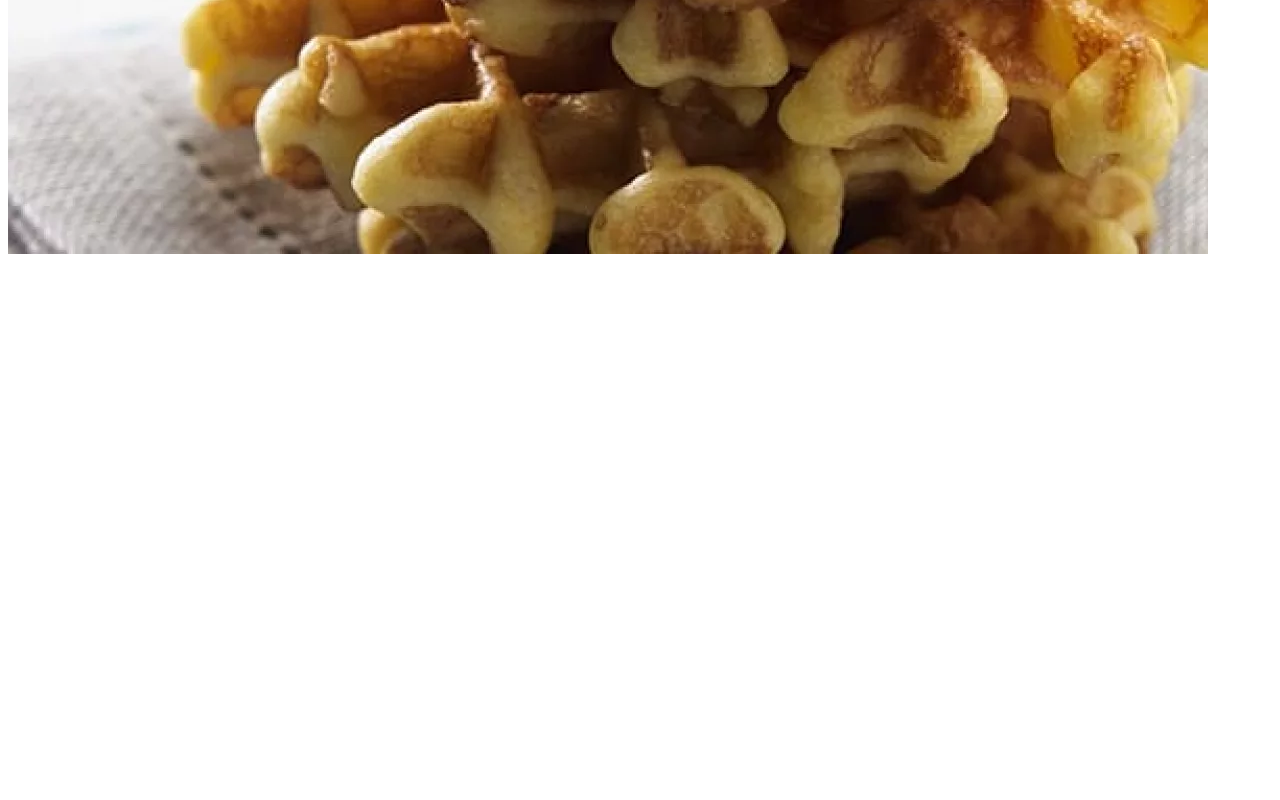
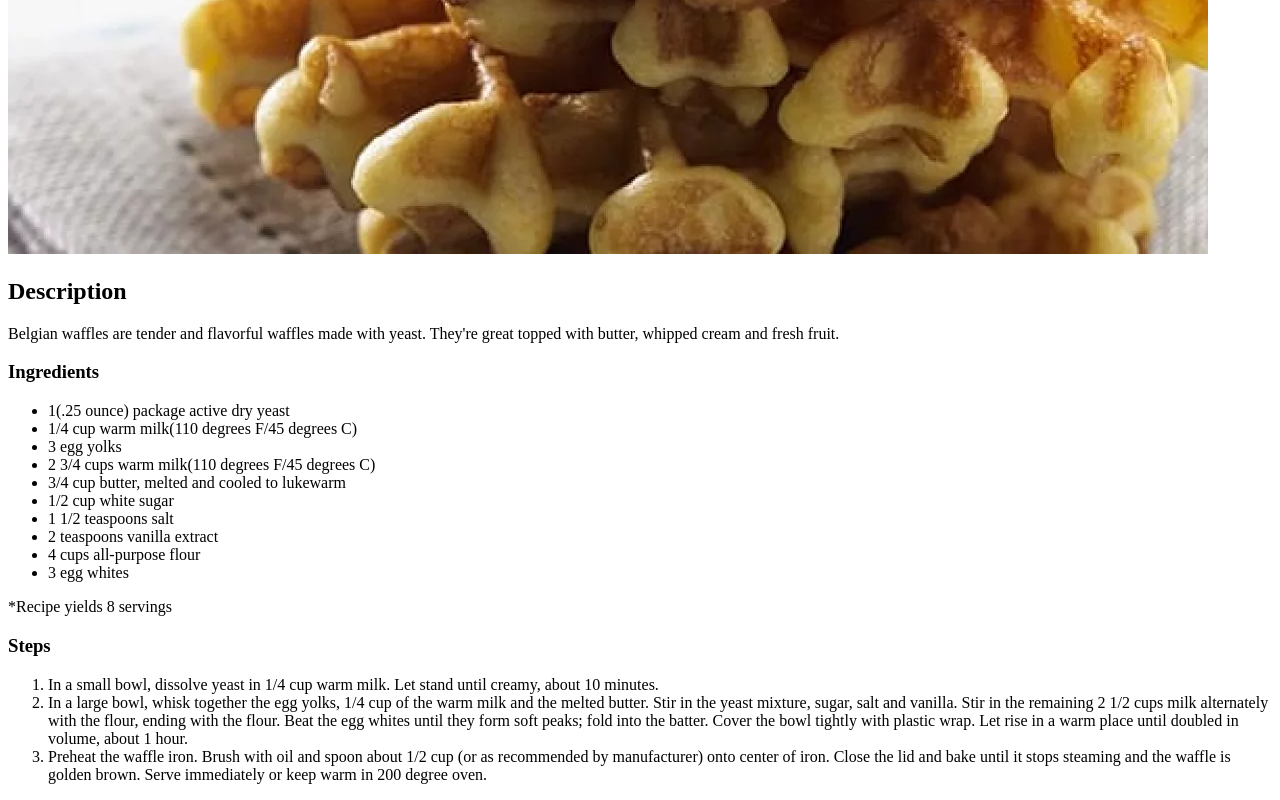
Before and after one commit to phillipsaur/odin-recipes, a plain HTML site: page recipes/belgianwaffles.html in a window 1280 px wide. Shown: the part 626-1426 px from the top of the page. Before the commit the page ends 892 px from the top, so only its background shows below. Drawn offline with Linux system fonts and the light colour scheme.

Commit message:
Finished belgian waffles ingredients and steps

```diff
--- a/recipes/belgianwaffles.html
+++ b/recipes/belgianwaffles.html
@@ -8,6 +8,34 @@
 
     <body>
         <h1>Belgian Waffles</h1>
-        <img src="./img/belgianwaffle.jpg">
+        <p><img src="./img/belgianwaffle.jpg"></p>
+        <h2>Description</h2>
+        <p>Belgian waffles are tender and flavorful waffles made with yeast.
+            They're great topped with butter, whipped cream and fresh fruit.</p>
+
+        <h3>Ingredients</h3>
+        <ul>
+            <li>1(.25 ounce) package active dry yeast</li>
+            <li>1/4 cup warm milk(110 degrees F/45 degrees C)</li>
+            <li>3 egg yolks</li>
+            <li>2 3/4 cups warm milk(110 degrees F/45 degrees C)</li>
+            <li>3/4 cup butter, melted and cooled to lukewarm</li>
+            <li>1/2 cup white sugar</li>
+            <li>1 1/2 teaspoons salt</li>
+            <li>2 teaspoons vanilla extract</li>
+            <li>4 cups all-purpose flour</li>
+            <li>3 egg whites</li>
+        </ul>
+
+        <p>*Recipe yields 8 servings</p>
+
+
+        <h3>Steps</h3>
+        <ol>
+            <li>In a small bowl, dissolve yeast in 1/4 cup warm milk. Let stand until creamy, about 10 minutes.</li>
+            <li>In a large bowl, whisk together the egg yolks, 1/4 cup of the warm milk and the melted butter. Stir in the yeast mixture, sugar, salt and vanilla. Stir in the remaining 2 1/2 cups milk alternately with the flour, ending with the flour. Beat the egg whites until they form soft peaks; fold into the batter. Cover the bowl tightly with plastic wrap. Let rise in a warm place until doubled in volume, about 1 hour.</li>
+            <li>Preheat the waffle iron. Brush with oil and spoon about 1/2 cup (or as recommended by manufacturer) onto center of iron. Close the lid and bake until it stops steaming and the waffle is golden brown. Serve immediately or keep warm in 200 degree oven.</li>
+        </ol>
+
     </body>
 </html>
```
